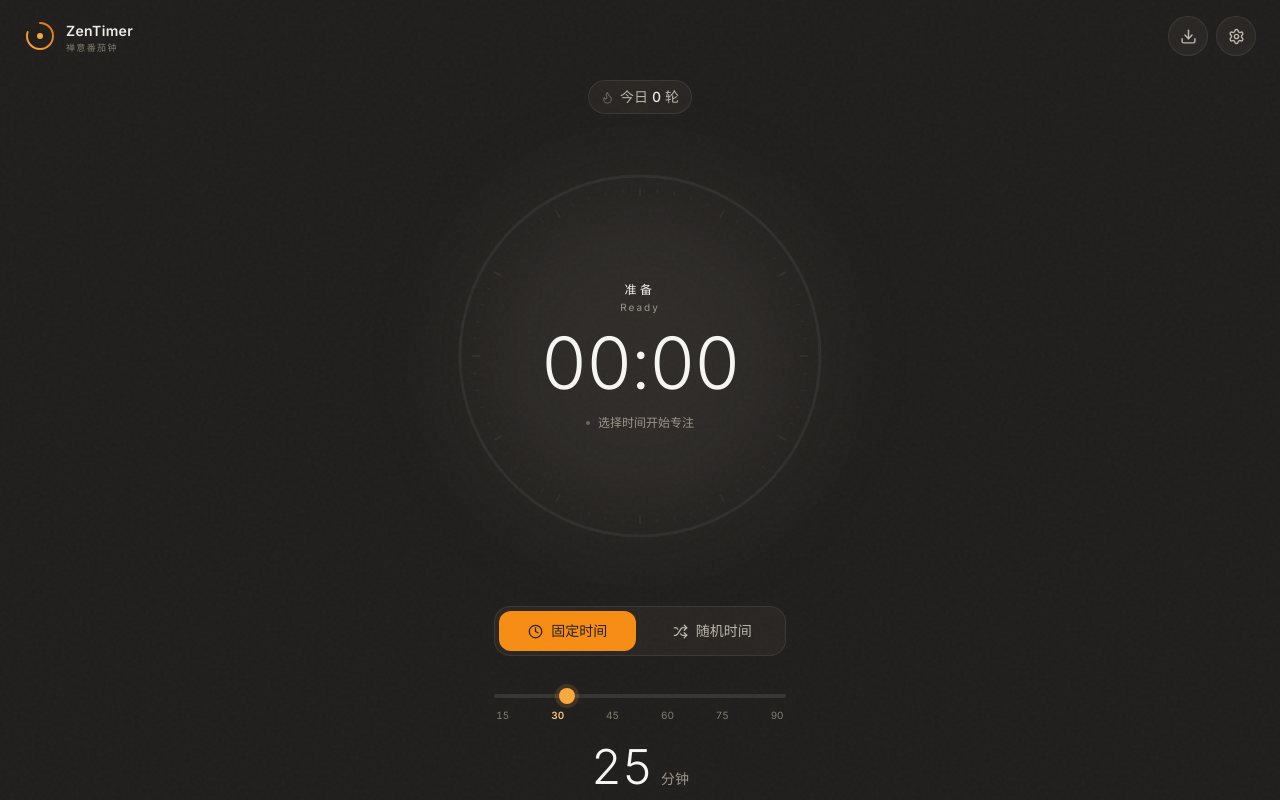
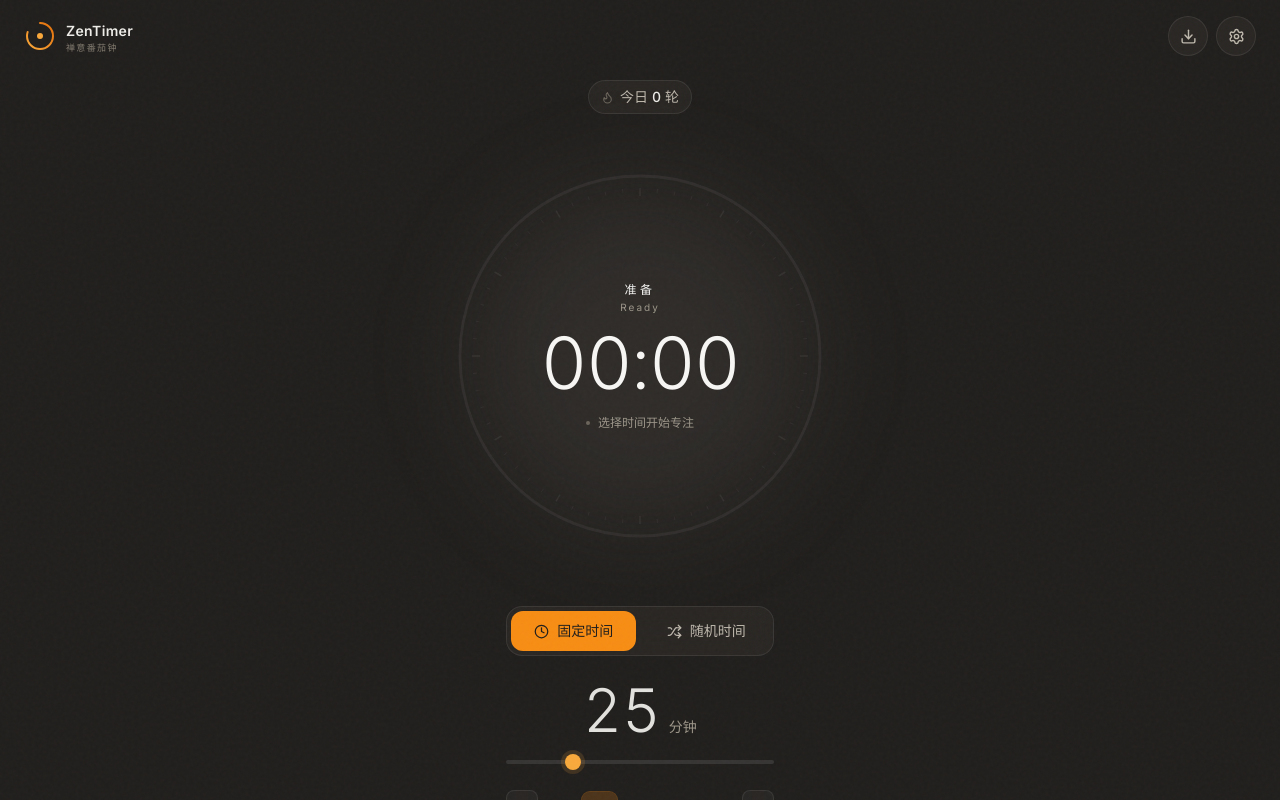
Before and after one commit to YiyiChan11/zentimer, a React (Vite) app: page / in a window 1280 px wide. Built offline with nearby package versions, Linux system fonts and the light colour scheme.

Commit message:
fix: stabilise layout when switching fixed/random mode
- Add min-h-[280px] to TimeSelector content area
- Remove snap point numbers below slider
- Restore large centre number display
- Move quick-select chips directly below slider

```diff
--- a/src/components/timer/FixedTimeSlider.tsx
+++ b/src/components/timer/FixedTimeSlider.tsx
@@ -1,35 +1,17 @@
 // ──────────────────────────────────────────────
 // FixedTimeSlider — Slider for fixed time selection
-// Snap points at 15, 30, 45, 60, 75, 90
 // ──────────────────────────────────────────────
 
-import { useMemo, useCallback } from 'react'
+import { useCallback } from 'react'
 import { useSettingsStore } from '@/store/settingsStore'
 import { useT } from '@/i18n/useT'
 
-const SNAP_POINTS = [15, 30, 45, 60, 75, 90]
-const ALL_MINUTES = Array.from({ length: 18 }, (_, i) => 5 * (i + 1)) // [5, 10, ..., 90]
-
-/** Find nearest snap point, or null if too far */
-function nearestSnap(value: number): number | null {
-  let closest = SNAP_POINTS[0]
-  let minDist = Math.abs(value - closest)
-  for (const p of SNAP_POINTS) {
-    const d = Math.abs(value - p)
-    if (d < minDist) {
-      minDist = d
-      closest = p
-    }
-  }
-  return minDist <= 5 ? closest : null
-}
+const QUICK_POINTS = [15, 25, 30, 45, 60]
 
 export function FixedTimeSlider() {
   const { settings, update } = useSettingsStore()
   const { t } = useT()
   const value = settings.fixedDuration
-
-  const snapActive = useMemo(() => nearestSnap(value), [value])
 
   const handleChange = useCallback(
     (v: number) => {
@@ -40,60 +22,42 @@ export function FixedTimeSlider() {
 
   return (
     <div className="w-full max-w-md space-y-5">
-      {/* Main slider */}
-      <div className="relative">
-        <input
-          type="range"
-          min={5}
-          max={90}
-          step={5}
-          value={value}
-          onChange={(e) => handleChange(Number(e.target.value))}
-          className="w-full accent-focus-500"
-        />
-        {/* Snap point markers on the track */}
-        <div className="flex justify-between mt-1 px-[2px]">
-          {SNAP_POINTS.map((p) => (
-            <button
-              key={p}
-              onClick={() => handleChange(p)}
-              className={`text-[10px] tabular transition-colors ${
-                snapActive === p
-                  ? 'text-focus-300 font-semibold'
-                  : 'text-ink-500 hover:text-ink-300'
-              }`}
-            >
-              {p}
-            </button>
-          ))}
-        </div>
-      </div>
-
-      {/* Current value display */}
-      <div className="text-center">
-        <span className="text-5xl font-light tabular text-ink-50">
+      {/* Large current value display */}
+      <div className="text-center select-none">
+        <span className="text-6xl font-light tabular text-ink-50/90">
           {value}
         </span>
         <span className="text-sm text-ink-400 ml-2">{t('min')}</span>
       </div>
 
-      {/* Fine-tune buttons */}
-      <div className="flex items-center justify-center gap-3">
+      {/* Slider */}
+      <input
+        type="range"
+        min={5}
+        max={90}
+        step={5}
+        value={value}
+        onChange={(e) => handleChange(Number(e.target.value))}
+        className="w-full accent-focus-500"
+      />
+
+      {/* Quick-select chips + fine-tune */}
+      <div className="flex items-center justify-center gap-2">
         <button
           onClick={() => handleChange(Math.max(5, value - 5))}
-          className="w-9 h-9 rounded-xl glass flex items-center justify-center text-ink-300 hover:text-ink-100 transition-all text-lg"
+          className="w-8 h-8 rounded-lg glass flex items-center justify-center text-ink-400 hover:text-ink-100 transition-all text-sm"
         >
           −
         </button>
-        <div className="flex gap-1.5">
-          {[15, 25, 30, 45, 60].map((p) => (
+        <div className="flex gap-1">
+          {QUICK_POINTS.map((p) => (
             <button
               key={p}
               onClick={() => handleChange(p)}
-              className={`px-2.5 py-1 rounded-lg text-xs transition-all ${
+              className={`px-2.5 py-1.5 rounded-lg text-xs transition-all ${
                 value === p
                   ? 'bg-focus-500/20 text-focus-300 ring-1 ring-focus-500/30'
-                  : 'text-ink-400 hover:text-ink-200'
+                  : 'text-ink-500 hover:text-ink-200 hover:bg-white/5'
               }`}
             >
               {p}
@@ -102,7 +66,7 @@ export function FixedTimeSlider() {
         </div>
         <button
           onClick={() => handleChange(Math.min(90, value + 5))}
-          className="w-9 h-9 rounded-xl glass flex items-center justify-center text-ink-300 hover:text-ink-100 transition-all text-lg"
+          className="w-8 h-8 rounded-lg glass flex items-center justify-center text-ink-400 hover:text-ink-100 transition-all text-sm"
         >
           +
         </button>
--- a/src/components/timer/TimeSelector.tsx
+++ b/src/components/timer/TimeSelector.tsx
@@ -43,25 +43,28 @@ export function TimeSelector() {
         </button>
       </div>
 
+      {/* Content area — fixed min-height prevents layout shift */}
+      <div className="min-h-[280px] flex items-start justify-center">
         <AnimatePresence mode="wait">
           {settings.selectionMode === 'fixed' ? (
             <motion.div
               key="fixed"
-            initial={{ opacity: 0, y: 10 }}
+              initial={{ opacity: 0, y: 8 }}
               animate={{ opacity: 1, y: 0 }}
-            exit={{ opacity: 0, y: -10 }}
-            transition={{ duration: 0.25 }}
+              exit={{ opacity: 0, y: -8 }}
+              transition={{ duration: 0.2 }}
+              className="w-full"
             >
               <FixedTimeSlider />
             </motion.div>
           ) : (
             <motion.div
               key="random"
-            initial={{ opacity: 0, y: 10 }}
+              initial={{ opacity: 0, y: 8 }}
               animate={{ opacity: 1, y: 0 }}
-            exit={{ opacity: 0, y: -10 }}
-            transition={{ duration: 0.25 }}
-            className="space-y-5"
+              exit={{ opacity: 0, y: -8 }}
+              transition={{ duration: 0.2 }}
+              className="w-full space-y-5"
             >
               {/* Range display */}
               <div className="glass rounded-2xl p-6">
@@ -103,6 +106,7 @@ export function TimeSelector() {
           )}
         </AnimatePresence>
       </div>
+    </div>
   )
 }
 
```
Lines whose indentation alone changed are shown as unchanged.
